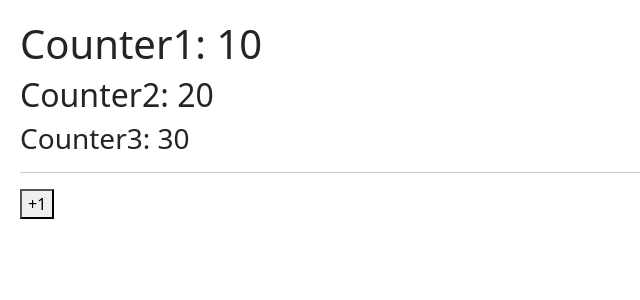
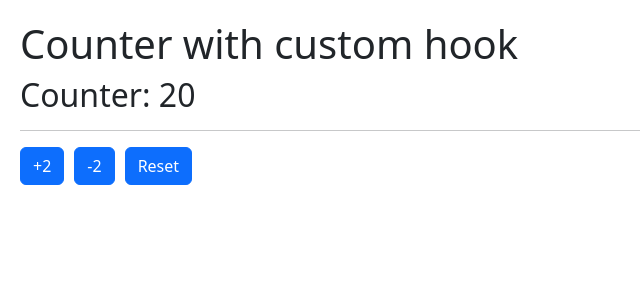
Before and after one commit to machelinos/react-03-hooks-app, a React (Vite) app: page / in a window 1280 px wide. Shown: the top 300 px of the page, without its empty margins (0-640 px from the left). Built offline with nearby package versions, Linux system fonts and the light colour scheme.

Commit message:
Hooks - useState - custom hook useCounter

```diff
--- /dev/null
+++ b/src/01-useState/CounterCustomHook.jsx
@@ -0,0 +1,42 @@
+import { useCounter } from "../hooks/useCounter"
+
+export const CounterCustomHook = ({ initialCounterValue, increment }) => {
+    const initialValues = {
+        initialCounterValue,
+        increment
+    }
+    const { counter, incrementDefault, incrementCounter, decrementCounter, resetCounter } = useCounter(initialValues);
+
+    return (
+        <>
+            <h1>Counter with custom hook</h1>
+
+            <h2>Counter: { counter } </h2>
+
+            <hr />
+
+            <button
+                className="btn btn-primary"
+                onClick={incrementCounter}
+            >
+                +{increment ? increment : incrementDefault}
+            </button>
+
+            <button
+                className="btn btn-primary"
+                onClick={decrementCounter}
+            >
+                -{increment ? increment : incrementDefault}
+            </button>
+
+            <button
+                className="btn btn-primary"
+                onClick={resetCounter}
+            >
+                Reset
+            </button>
+
+
+        </>
+    )
+}
--- /dev/null
+++ b/src/hooks/useCounter.js
@@ -0,0 +1,25 @@
+import { useState } from "react"
+
+export const useCounter = ({ initialCounterValue = 10, increment = 1 }) => {
+    const [counter, setCounter] = useState(initialCounterValue);
+
+    const incrementCounter = () => {
+        setCounter(counter+increment);
+    }
+
+    const decrementCounter = () => {
+        setCounter(counter-increment);
+    }
+
+    const resetCounter = () => {
+        setCounter(initialCounterValue);
+    }
+
+    return {
+        counter,
+        incrementDefault: increment,
+        incrementCounter,
+        decrementCounter,
+        resetCounter
+    }
+}
--- a/src/main.jsx
+++ b/src/main.jsx
@@ -1,11 +1,12 @@
 import React from 'react'
 import ReactDOM from 'react-dom/client'
-import { CounterApp } from './01-useState/CounterApp'
+//import { CounterApp } from './01-useState/CounterApp'
+import { CounterCustomHook } from './01-useState/CounterCustomHook'
 // import { HooksApp } from './HooksApp'
 import './index.css'
 
 ReactDOM.createRoot(document.getElementById('root')).render(
   <React.StrictMode>
-    <CounterApp />
+    <CounterCustomHook initialCounterValue={20} increment={2} />
   </React.StrictMode>
 )
```
